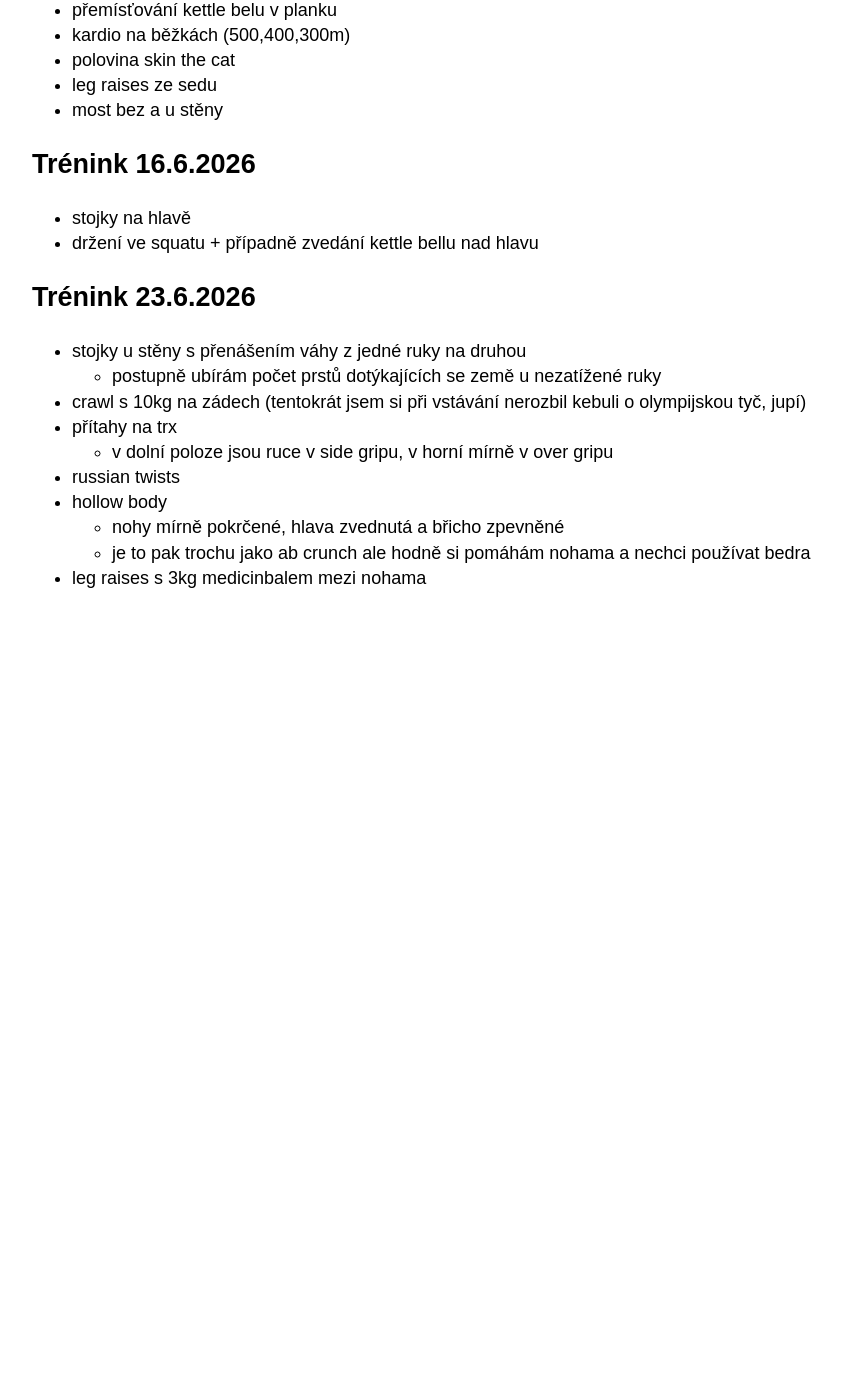
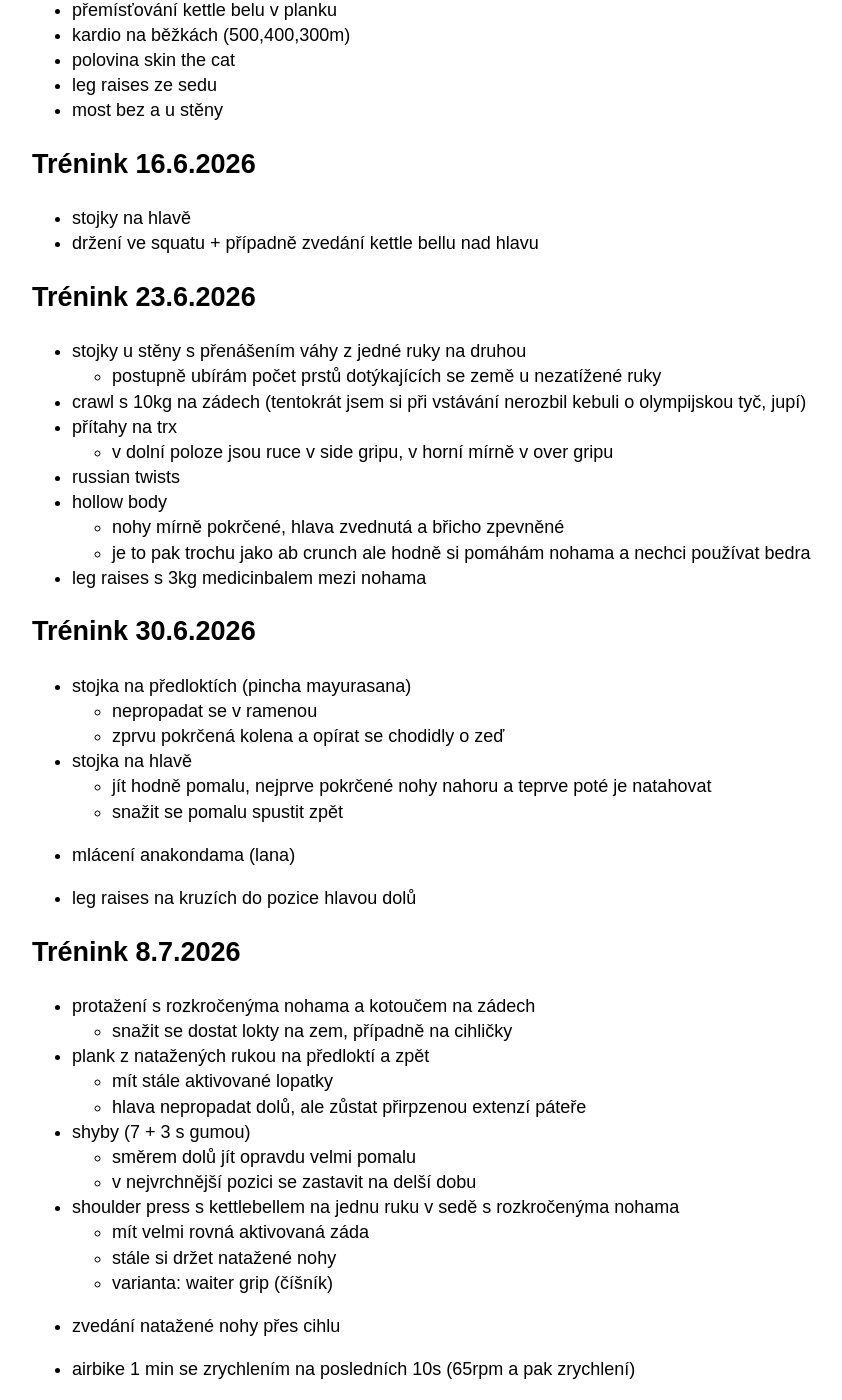
Before and after one commit to hartmaj2/hartmaj2.github.io, a Jekyll site: the page built from sections/sports/fitness.md, in a window 1280 px wide and 1400 px high, scrolled down 13705 px. Shown: the whole window, without its empty margins (158-1000 px from the left). Built offline with Jekyll 4.4.1, drawn with Linux system fonts in a browser that asks for light colours; before the commit the page ends 14314 px from its top, so only the background shows below that.

Commit message:
Update fitness.md

```diff
--- a/sections/sports/fitness.md
+++ b/sections/sports/fitness.md
@@ -646,3 +646,39 @@ minutu běžky
   - nohy mírně pokrčené, hlava zvednutá a břicho zpevněné
   - je to pak trochu jako ab crunch ale hodně si pomáhám nohama a nechci používat bedra
 - leg raises s 3kg medicinbalem mezi nohama
+
+## Trénink 30.6.2026
+
+- stojka na předloktích (pincha mayurasana)
+  - nepropadat se v ramenou
+  - zprvu pokrčená kolena a opírat se chodidly o zeď
+
+- stojka na hlavě
+  - jít hodně pomalu, nejprve pokrčené nohy nahoru a teprve poté je natahovat
+  - snažit se pomalu spustit zpět
+
+- mlácení anakondama (lana)
+
+- leg raises na kruzích do pozice hlavou dolů
+
+## Trénink 8.7.2026
+
+- protažení s rozkročenýma nohama a kotoučem na zádech
+  - snažit se dostat lokty na zem, případně na cihličky
+
+- plank z natažených rukou na předloktí a zpět
+  - mít stále aktivované lopatky
+  - hlava nepropadat dolů, ale zůstat přirpzenou extenzí páteře
+
+- shyby (7 + 3 s gumou)
+  - směrem dolů jít opravdu velmi pomalu
+  - v nejvrchnější pozici se zastavit na delší dobu
+
+- shoulder press s kettlebellem na jednu ruku v sedě s rozkročenýma nohama
+  - mít velmi rovná aktivovaná záda
+  - stále si držet natažené nohy
+  - varianta: waiter grip (číšník)
+
+- zvedání natažené nohy přes cihlu
+
+- airbike 1 min se zrychlením na posledních 10s (65rpm a pak zrychlení)
```
